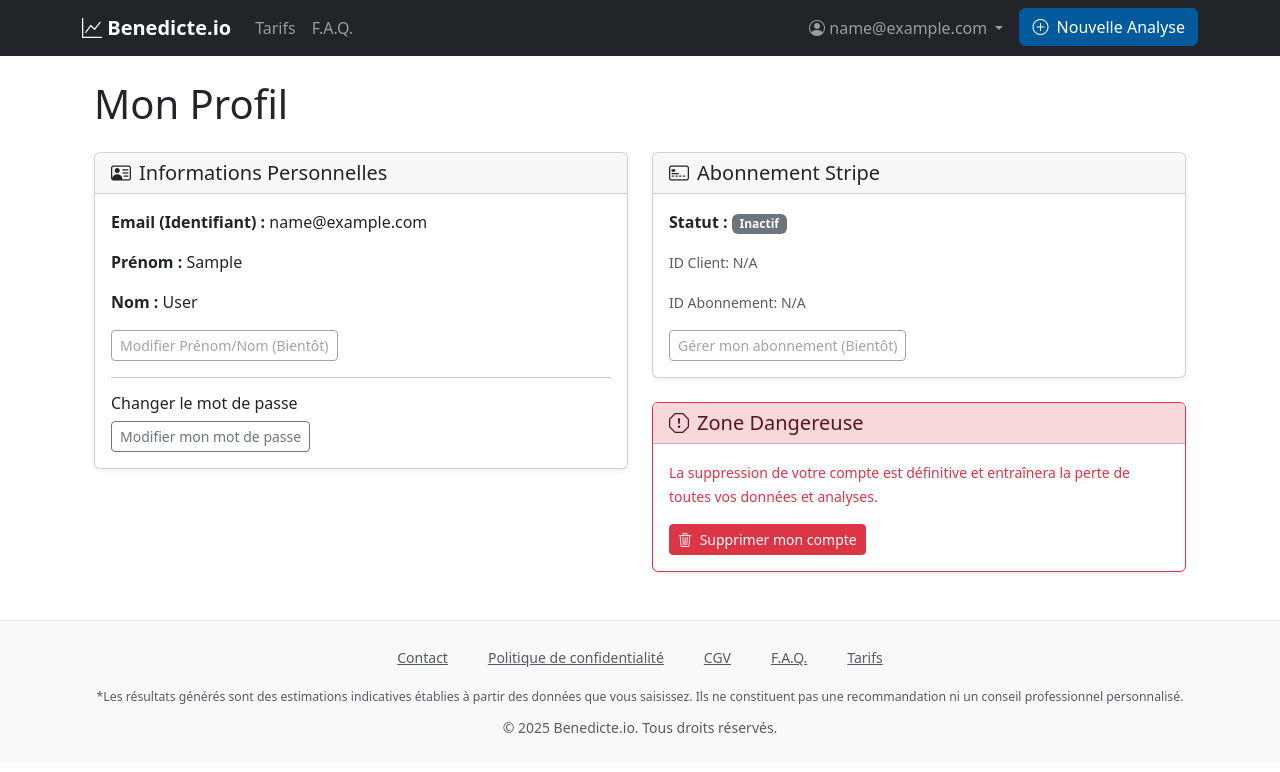
After one commit to WakamTech/Benedicte.io, a Django app: page /profile/ in a window 1280 px wide. The commit adds this page. Shown: the top 772 px of the page. Run offline with Django 5.2, Linux system fonts and the light colour scheme; the visitor is signed in with stand-in values (Sample User, id 1).

Commit message:
Feat: Add user profile page and account management
Displays email instead of username. Adds profile page with password change link and account deletion functionality (Stripe cancellation placeholder). Includes basic config model for admin settings.

```diff
--- a/templates/base.html
+++ b/templates/base.html
@@ -65,7 +65,7 @@
                                 aria-expanded="false"
                             >
                                 <i class="bi bi-person-circle"></i>
-                                {{ user.username }}
+                                {{ user.email }}
                             </a>
                             <ul class="dropdown-menu dropdown-menu-end">
                                 <li>
@@ -80,6 +80,7 @@
                                         Profil Entreprise
                                     </a>
                                 </li>
+                                <li><a class="dropdown-item" href="{% url 'user_profile' %}"><i class="bi bi-person-gear me-2"></i>Mon Profil & Compte</a></li> {# <<< LIEN AJOUTÉ #}
                                 <li>
                                     <hr class="dropdown-divider">
                                 </li>
--- a/templates/home.html
+++ b/templates/home.html
@@ -9,7 +9,7 @@
 {% if user.is_authenticated %} {# Utilisation directe de user est ok si context processor activé #}
     {# Message de Bienvenue et Actions Rapides #}
     <div class="d-flex justify-content-between align-items-center mb-4 flex-wrap">
-        <h1 class="h2 mb-0">Bienvenue, {{ user.username }} !</h1>
+        <h1 class="h2 mb-0">Bienvenue, {{ user.email }} !</h1>
         <div class="d-flex gap-2 mt-2 mt-md-0">
             <a href="{% url 'company_profile_step' %}" class="btn btn-outline-secondary btn-sm">
                 <i class="bi bi-building me-1"></i> Profil Entreprise
--- /dev/null
+++ b/templates/users/profile.html
@@ -0,0 +1,94 @@
+<!-- templates/users/profile.html -->
+{% extends 'base.html' %}
+{% load static %}
+
+{% block title %}{{ step_title }}{% endblock %}
+
+{% block content %}
+<div class="container mt-4">
+    <h1 class="mb-4">{{ step_title }}</h1>
+
+    <div class="row g-4">
+        {# Colonne Infos Personnelles #}
+        <div class="col-md-6">
+            <div class="card shadow-sm">
+                <div class="card-header">
+                    <h2 class="h5 mb-0"><i class="bi bi-person-vcard me-2"></i>Informations Personnelles</h2>
+                </div>
+                <div class="card-body">
+                    <p><strong>Email (Identifiant) :</strong> {{ user.email }}</p>
+                    <p><strong>Prénom :</strong> {{ user.first_name|default:"Non renseigné" }}</p>
+                    <p><strong>Nom :</strong> {{ user.last_name|default:"Non renseigné" }}</p>
+                    {# TODO: Ajouter un formulaire pour modifier Prénom/Nom #}
+                    <a href="#" class="btn btn-sm btn-outline-secondary disabled">Modifier Prénom/Nom (Bientôt)</a>
+
+                    <hr class="my-3">
+                    <h3 class="h6">Changer le mot de passe</h3>
+                    {# Lien vers la vue de changement de mot de passe de Django #}
+                    <a href="{% url 'password_change' %}" class="btn btn-sm btn-outline-secondary">Modifier mon mot de passe</a>
+                </div>
+            </div>
+        </div>
+
+        {# Colonne Abonnement & Suppression #}
+        <div class="col-md-6">
+            <div class="card shadow-sm mb-4">
+                 <div class="card-header">
+                    <h2 class="h5 mb-0"><i class="bi bi-credit-card-2-front me-2"></i>Abonnement Stripe</h2>
+                </div>
+                 <div class="card-body">
+                    <p><strong>Statut :</strong>
+                       {% if user.is_subscribed_active %}
+                         <span class="badge bg-success">Actif</span>
+                       {% else %}
+                         <span class="badge bg-secondary">{{ user.get_subscription_status_display|default:"Inactif" }}</span>
+                       {% endif %}
+                    </p>
+                     <p><small class="text-muted">ID Client: {{ user.stripe_customer_id|default:"N/A" }}</small></p>
+                     <p><small class="text-muted">ID Abonnement: {{ user.stripe_subscription_id|default:"N/A" }}</small></p>
+                    {# TODO: Ajouter lien vers portail client Stripe pour gérer l'abonnement #}
+                    <a href="#" class="btn btn-sm btn-outline-secondary disabled">Gérer mon abonnement (Bientôt)</a>
+                </div>
+            </div>
+
+            <div class="card shadow-sm border-danger">
+                 <div class="card-header bg-danger-subtle text-danger-emphasis">
+                    <h2 class="h5 mb-0"><i class="bi bi-exclamation-octagon me-2"></i>Zone Dangereuse</h2>
+                </div>
+                 <div class="card-body">
+                    <p class="text-danger"><small>La suppression de votre compte est définitive et entraînera la perte de toutes vos données et analyses.</small></p>
+                    {# Bouton pour ouvrir une modale de confirmation #}
+                    <button type="button" class="btn btn-sm btn-danger" data-bs-toggle="modal" data-bs-target="#deleteAccountModal">
+                       <i class="bi bi-trash3 me-1"></i> Supprimer mon compte
+                    </button>
+                </div>
+            </div>
+        </div>
+    </div> {# Fin row #}
+</div>
+
+<!-- Modale de Confirmation Suppression Compte -->
+<div class="modal fade" id="deleteAccountModal" tabindex="-1" aria-labelledby="deleteAccountModalLabel" aria-hidden="true">
+  <div class="modal-dialog">
+    <div class="modal-content">
+      <div class="modal-header">
+        <h1 class="modal-title fs-5 text-danger" id="deleteAccountModalLabel"><i class="bi bi-exclamation-triangle-fill me-2"></i>Confirmation de Suppression</h1>
+        <button type="button" class="btn-close" data-bs-dismiss="modal" aria-label="Close"></button>
+      </div>
+      <div class="modal-body">
+        <p>Êtes-vous absolument sûr de vouloir supprimer votre compte ?</p>
+        <p><strong>Toutes vos données, y compris vos analyses et informations d'entreprise, seront définitivement effacées. Cette action est irréversible.</strong></p>
+        <p>Votre abonnement Stripe sera également annulé (si possible via API, sinon à faire manuellement).</p>
+      </div>
+      <div class="modal-footer">
+        <button type="button" class="btn btn-secondary" data-bs-dismiss="modal">Annuler</button>
+        {# Formulaire pointant vers la vue de suppression #}
+        <form action="{% url 'delete_account' %}" method="post" style="display: inline;"> {# URL à créer #}
+             {% csrf_token %}
+             <button type="submit" class="btn btn-danger">Oui, supprimer mon compte</button>
+        </form>
+      </div>
+    </div>
+  </div>
+</div>
+{% endblock %}
--- a/users/urls.py
+++ b/users/urls.py
@@ -3,7 +3,10 @@ from django.urls import path
 from .views import RegisterView, CustomLoginView, CustomLogoutView, home, start_stripe_checkout
 from .views import payment_success, payment_cancelled # Importer les nouvelles vues
 from .views import stripe_webhook, create_password_confirm
-
+from .views import user_profile_view # Importer la nouvelle vue
+from .views import delete_account_view # Importer la nouvelle vue
+from django.contrib.auth import views as auth_views
+from django.urls import path, reverse_lazy # <<< Ajoutez reverse_lazy ici
 
 urlpatterns = [
     # path('register/', RegisterView.as_view(), name='register'),
@@ -16,4 +19,8 @@ urlpatterns = [
     path('subscribe/cancelled/', payment_cancelled, name='payment_cancelled'),
     path('stripe-webhook/', stripe_webhook, name='stripe_webhook'),
     path('create-password/<uidb64>/<token>/', create_password_confirm, name='create_password_confirm'),
+    path('profile/', user_profile_view, name='user_profile'),
+    path('profile/delete/', delete_account_view, name='delete_account'),
+    path('profile/password_change/', auth_views.PasswordChangeView.as_view(template_name='users/password_change_form.html', success_url=reverse_lazy('password_change_done')), name='password_change'),
+    path('profile/password_change/done/', auth_views.PasswordChangeDoneView.as_view(template_name='users/password_change_done.html'), name='password_change_done'),
 ]
--- a/users/views.py
+++ b/users/views.py
@@ -24,7 +24,8 @@ from django.utils.http import urlsafe_base64_decode
 from django.utils.encoding import force_str
 from django.contrib.auth.forms import SetPasswordForm
 from django.contrib import messages # Pour messages succès/erreur
-
+from django.contrib.auth.decorators import login_required
+from django.contrib.auth import logout
 account_activation_token_generator = PasswordResetTokenGenerator() # Réutiliser le générateur
 
 logger = logging.getLogger(__name__)
@@ -317,3 +318,50 @@ def create_password_confirm(request, uidb64=None, token=None):
              'validlink': False,
         }
         return render(request, 'registration/create_password_form.html', context)
+
+
+@login_required
+def user_profile_view(request):
+    user = request.user
+    context = {
+        'step_title': "Mon Profil",
+        'user': user,
+        # Ajouter les formulaires de modification ici plus tard
+    }
+    return render(request, 'users/profile.html', context)
+
+@login_required
+def delete_account_view(request):
+    if request.method == 'POST':
+        user = request.user
+        logger.warning(f"Demande de suppression de compte pour l'utilisateur: {user.email} (ID: {user.id})")
+
+        # --- TODO: Logique d'annulation de l'abonnement Stripe ---
+        # C'est une étape CRUCIALE pour éviter que l'utilisateur continue d'être facturé !
+        # Il faut utiliser l'API Stripe pour annuler l'abonnement user.stripe_subscription_id
+        # try:
+        #    if user.stripe_subscription_id:
+        #        stripe.Subscription.delete(user.stripe_subscription_id) # Ou .cancel() selon le comportement voulu
+        #        logger.info(f"Abonnement Stripe {user.stripe_subscription_id} annulé pour {user.email}.")
+        # except Exception as e:
+        #     logger.error(f"Erreur lors de l'annulation de l'abonnement Stripe {user.stripe_subscription_id} pour {user.email}: {e}")
+        #     # Que faire ? Empêcher la suppression ? Prévenir l'utilisateur ?
+        #     messages.error(request, "Impossible d'annuler automatiquement votre abonnement Stripe. Veuillez le faire manuellement ou contacter le support.")
+        #     return redirect('user_profile') # Ne pas supprimer le compte Django tant que l'abo est actif ?
+
+        # Suppression de l'utilisateur Django (supprime aussi les données liées par CASCADE si configuré)
+        try:
+            user_email_for_log = user.email # Garder l'email pour le log
+            user.delete()
+            logout(request) # Déconnecter l'utilisateur
+            messages.success(request, "Votre compte a été supprimé avec succès.")
+            logger.info(f"Compte utilisateur supprimé avec succès: {user_email_for_log}")
+            return redirect('home') # Rediriger vers l'accueil
+        except Exception as e:
+             logger.error(f"Erreur lors de la suppression du compte Django pour {user_email_for_log}: {e}")
+             messages.error(request, "Une erreur s'est produite lors de la suppression de votre compte.")
+             return redirect('user_profile')
+
+    else:
+        # Rediriger si la méthode n'est pas POST
+        return redirect('user_profile')
```
